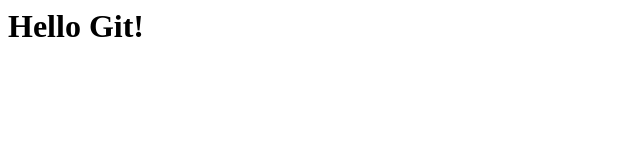
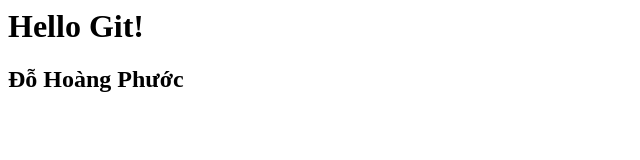
Before and after one commit to hoangphuoc2910/OSS_Git, a plain HTML site: page index.html in a window 1280 px wide. Shown: the whole page, without its empty margins (0-640 px from the left). Drawn offline with Linux system fonts and the light colour scheme.

Commit message:
Introduce intentional bug on main

```diff
--- a/index.html
+++ b/index.html
@@ -1 +1,2 @@
 <h1>Hello Git!</h1>
+<h2>Đỗ Hoàng Phước</h2
```
